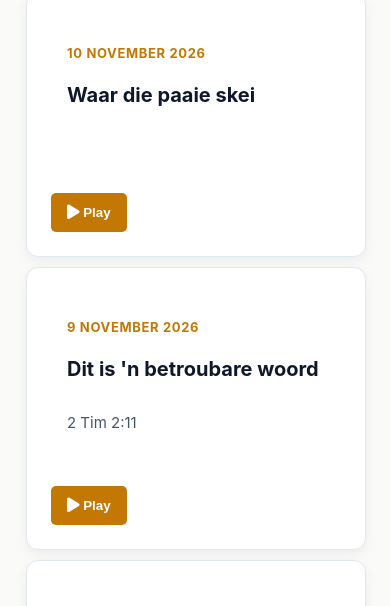
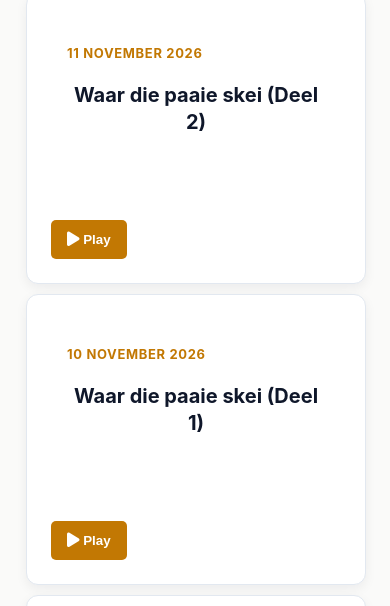
Before and after one commit to JBeaufort24/Weg-Waarheid-Lewe, a plain HTML site: page Pages-Files/Oordenkings/allerlei-kort-temas.html in a window 390 px wide. Shown: the part 442-1048 px from the top of the page. Drawn offline with Linux system fonts and the light colour scheme.

Commit message:
update allerlei-kort-temas.html

```diff
--- a/Pages-Files/Oordenkings/allerlei-kort-temas.html
+++ b/Pages-Files/Oordenkings/allerlei-kort-temas.html
@@ -93,8 +93,23 @@ Die Woord is sentraal in ons gemeente en ons poog om in Liefde die Kosbare Woord
         <article class="sermon-card">
         <header class="sermon-header">
           <div class="sermon-meta">
+            <span class="sermon-date">11 November 2026</span>
+            <h3 class="sermon-title">Waar die paaie skei (Deel 2)</h3>
+            <p class="sermon-speaker"></p>
+          </div>
+        </header>
+        <div class="sermon-player-row">
+          <button class="nav-toggle-btn">
+            <a href="https://youtu.be/mjVc29BR3N4" class="player-link" target="_blank"><i class="fa-solid fa-play fa-lg"></i> Play</a>
+          </button>
+        </div>
+      </article>
+
+        <article class="sermon-card">
+        <header class="sermon-header">
+          <div class="sermon-meta">
             <span class="sermon-date">10 November 2026</span>
-            <h3 class="sermon-title">Waar die paaie skei</h3>
+            <h3 class="sermon-title">Waar die paaie skei (Deel 1)</h3>
             <p class="sermon-speaker"></p>
           </div>
         </header>
```
